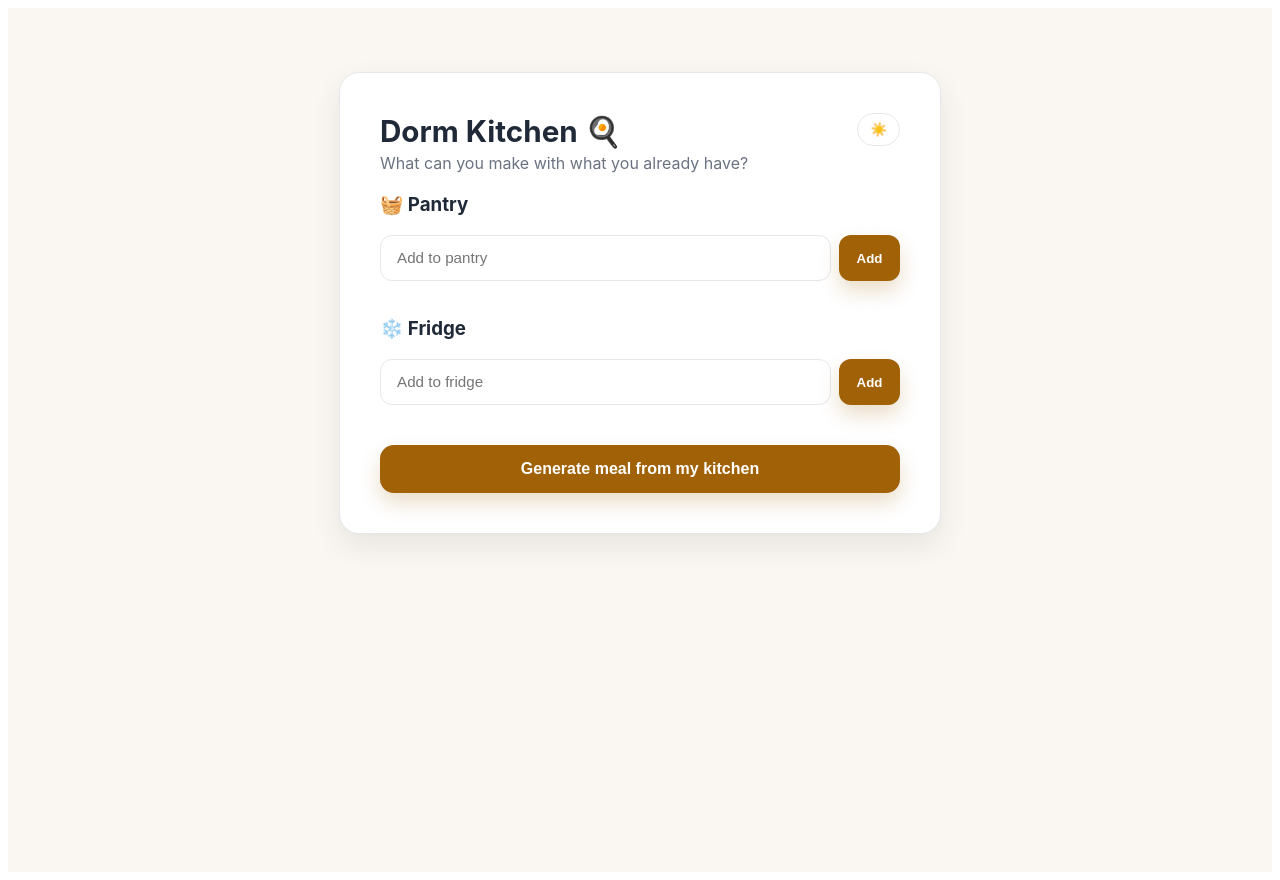
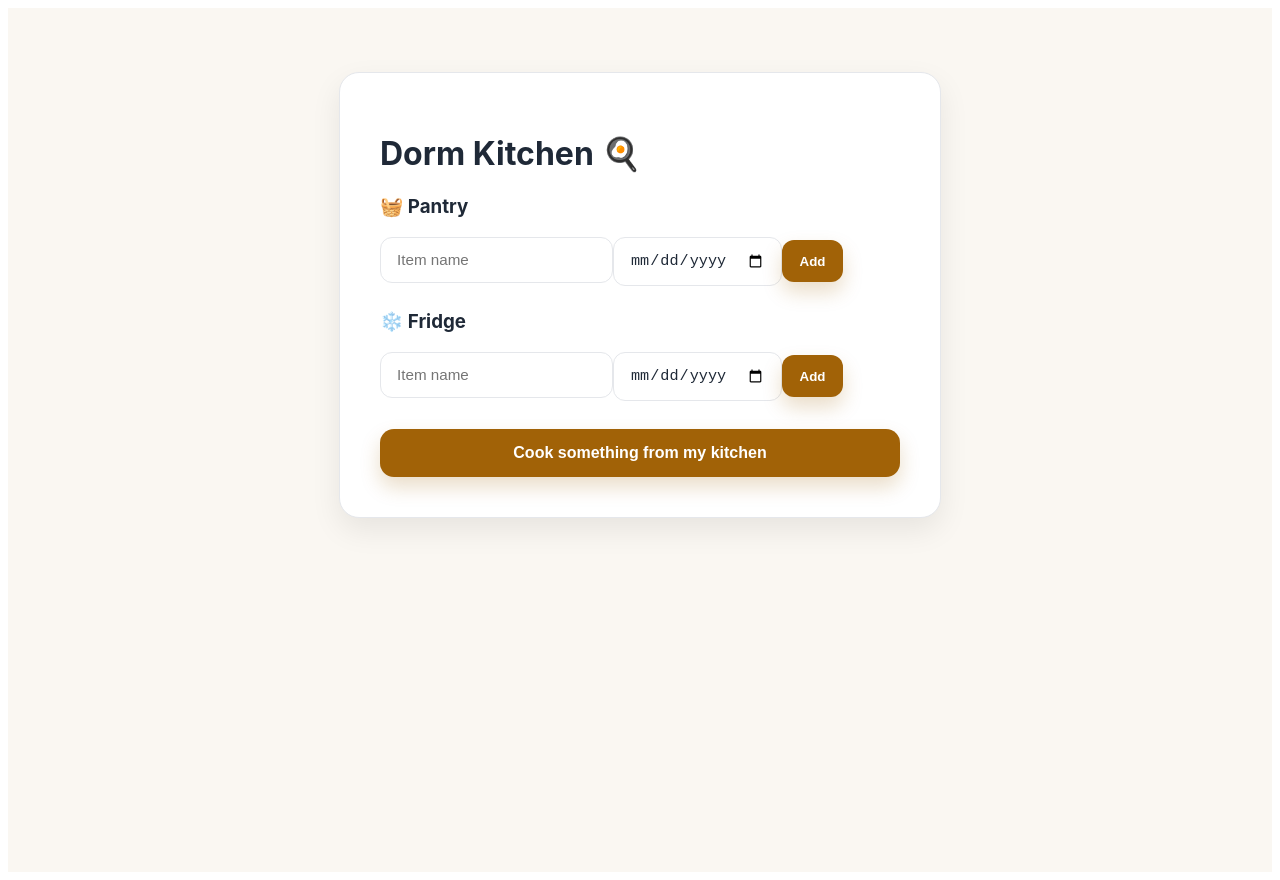
Before and after one commit to alishlish/collegemealai, a React (Vite) app in the folder client/: page / in a window 1280 px wide. Built offline with nearby package versions, Linux system fonts and the light colour scheme.

Commit message:
added expiration date prioritization functionality

```diff
--- a/client/src/App.tsx
+++ b/client/src/App.tsx
@@ -1,7 +1,19 @@
 import { useEffect, useMemo, useState } from "react";
 import "./App.css";
 
-type Scene = "kitchen" | "pantry" | "fridge" | "recipe";
+/* ---------- Types ---------- */
+
+type Scene = "kitchen" | "recipe";
+
+type InventoryItem = {
+  name: string;
+  expiresAt?: string; // ISO date string
+};
+
+type Inventory = {
+  pantry: InventoryItem[];
+  fridge: InventoryItem[];
+};
 
 type Recipe = {
   title: string;
@@ -12,99 +24,39 @@ type Recipe = {
   needs_to_buy: string[];
 };
 
+/* ---------- Helpers ---------- */
 
-type Inventory = {
-  pantry: string[];
-  fridge: string[];
-};
+function daysUntil(date?: string) {
+  if (!date) return null;
+  const diff =
+    new Date(date).getTime() - new Date().setHours(0, 0, 0, 0);
+  return Math.ceil(diff / (1000 * 60 * 60 * 24));
+}
 
 function getCollegeReality(recipe: Recipe) {
-  const stepsCount = recipe.steps.length;
   const tags: string[] = [];
-
-  if (stepsCount <= 5) tags.push("Quick to make");
-  if (stepsCount <= 7) tags.push("Low effort");
-  if (!recipe.ingredients.some((i) => i.toLowerCase().includes("oven"))) {
-    tags.push("No oven needed");
-  }
-
-  tags.push("Minimal cleanup");
-  tags.push("College-friendly");
-
+  if (recipe.steps.length <= 5) tags.push("Quick to make");
+  if (recipe.steps.length <= 7) tags.push("Low effort");
+  tags.push("Minimal cleanup", "College-friendly");
   return tags;
 }
 
-function LoadingDots() {
-  return (
-    <span className="simmer">
-      Generating something cozy
-      <span className="dots">
-        <span className="dot" />
-        <span className="dot" />
-        <span className="dot" />
-      </span>
-    </span>
-  );
-}
-
-/* ---------- Reusable Kitchen Section ---------- */
-function KitchenSection({
-  label,
-  emoji,
-  items,
-  onAdd,
-}: {
-  label: string;
-  emoji: string;
-  items: string[];
-  onAdd: (item: string) => void;
-}) {
-  const [input, setInput] = useState("");
-
-  return (
-    <div style={{ marginBottom: "1.5rem" }}>
-      <h3>{emoji} {label}</h3>
-
-      <div style={{ display: "flex", gap: "0.5rem", marginBottom: "0.75rem" }}>
-        <input
-          value={input}
-          onChange={(e) => setInput(e.target.value)}
-          placeholder={`Add to ${label.toLowerCase()}`}
-          className="input"
-        />
-        <button
-          className="btn btnPrimary"
-          onClick={() => {
-            if (!input.trim()) return;
-            onAdd(input.trim());
-            setInput("");
-          }}
-        >
-          Add
-        </button>
-      </div>
-
-      <ul className="chips">
-        {items.map((item, idx) => (
-          <li key={idx} className="chip">
-            {item}
-          </li>
-        ))}
-      </ul>
-    </div>
-  );
-}
+/* ---------- App ---------- */
 
 function App() {
-  /* ---------- Inventory ---------- */
+  const [scene, setScene] = useState<Scene>("kitchen");
+
+  /* Inventory */
   const [inventory, setInventory] = useState<Inventory>({
     pantry: [],
-    fridge: []
+    fridge: [],
   });
 
-  const [scene, setScene] = useState<Scene>("kitchen");
+  /* Recipe */
+  const [recipe, setRecipe] = useState<Recipe | null>(null);
+  const [loading, setLoading] = useState(false);
 
-
+  /* Persist inventory */
   useEffect(() => {
     const saved = localStorage.getItem("inventory");
     if (saved) setInventory(JSON.parse(saved));
@@ -114,24 +66,17 @@ function App() {
     localStorage.setItem("inventory", JSON.stringify(inventory));
   }, [inventory]);
 
-  /* ---------- Recipe ---------- */
-  const [recipe, setRecipe] = useState<Recipe | null>(null);
-  const [loading, setLoading] = useState(false);
-
-  /* ---------- Dark mode ---------- */
-  const [theme, setTheme] = useState<"light" | "dark">(() =>
-    localStorage.getItem("theme") === "dark" ? "dark" : "light"
-  );
-
-  useEffect(() => {
-    document.documentElement.setAttribute("data-theme", theme);
-    localStorage.setItem("theme", theme);
-  }, [theme]);
-
-  const realityTags = useMemo(
-    () => (recipe ? getCollegeReality(recipe) : []),
-    [recipe]
-  );
+  /* ---------- Add Item ---------- */
+  const addItem = (
+    section: "pantry" | "fridge",
+    name: string,
+    expiresAt?: string
+  ) => {
+    setInventory((inv) => ({
+      ...inv,
+      [section]: [...inv[section], { name, expiresAt }],
+    }));
+  };
 
   /* ---------- Generate ---------- */
   const handleGenerateMeal = async () => {
@@ -139,13 +84,14 @@ function App() {
       inventory.pantry.length === 0 &&
       inventory.fridge.length === 0
     ) {
-      alert("Add some items to your pantry or fridge first!");
+      alert("Add something to your kitchen first");
       return;
     }
 
     try {
       setLoading(true);
       setRecipe(null);
+      setScene("recipe");
 
       const res = await fetch("http://localhost:5001/api/generate", {
         method: "POST",
@@ -154,183 +100,184 @@ function App() {
       });
 
       const data: Recipe = await res.json();
-      setRecipe(data);
+      setRecipe({
+        ...data,
+        used_from_pantry: data.used_from_pantry ?? [],
+        used_from_fridge: data.used_from_fridge ?? [],
+        needs_to_buy: data.needs_to_buy ?? [],
+      });
     } catch (err) {
-      console.error("Error generating meal", err);
+      console.error(err);
     } finally {
       setLoading(false);
     }
   };
 
+  const realityTags = useMemo(
+    () => (recipe ? getCollegeReality(recipe) : []),
+    [recipe]
+  );
+
+  /* ---------- UI ---------- */
+
   return (
     <div className="page">
       <div className="card">
-        {/* Header */}
-        <div className="headerRow">
-          <div>
-            <h1 className="title">Dorm Kitchen 🍳</h1>
-            <p className="subtitle">
-              What can you make with what you already have?
-            </p>
-          </div>
+        <h1>Dorm Kitchen 🍳</h1>
 
-          <button
-            className="toggle"
-            onClick={() => setTheme((t) => (t === "dark" ? "light" : "dark"))}
-          >
-            {theme === "dark" ? "🌙" : "☀️"}
-          </button>
-        </div>
-
-        {/* ---------- KITCHEN SCENE ---------- */}
         {scene === "kitchen" && (
           <>
+            {/* Pantry */}
             <KitchenSection
               label="Pantry"
               emoji="🧺"
               items={inventory.pantry}
-              onAdd={(item) =>
-                setInventory((inv) => ({
-                  ...inv,
-                  pantry: [...inv.pantry, item],
-                }))
-              }
+              onAdd={(name, date) => addItem("pantry", name, date)}
             />
 
+            {/* Fridge */}
             <KitchenSection
               label="Fridge"
               emoji="❄️"
               items={inventory.fridge}
-              onAdd={(item) =>
-                setInventory((inv) => ({
-                  ...inv,
-                  fridge: [...inv.fridge, item],
-                }))
-              }
+              onAdd={(name, date) => addItem("fridge", name, date)}
             />
 
-            <button
-              className="btn btnPrimary btnFull"
-              onClick={() => {
-                handleGenerateMeal();
-                setScene("recipe");
-              }}
-            >
-              Generate meal from my kitchen
+            <button className="btn btnPrimary btnFull" onClick={handleGenerateMeal}>
+              Cook something from my kitchen
             </button>
           </>
         )}
 
-        {/* ---------- PANTRY SCENE ---------- */}
-        {scene === "pantry" && (
-          <>
-            <button className="btn btnGhost" onClick={() => setScene("kitchen")}>
-              ← Back to kitchen
-            </button>
-
-            <KitchenSection
-              label="Pantry"
-              emoji="🧺"
-              items={inventory.pantry}
-              onAdd={(item) =>
-                setInventory((inv) => ({
-                  ...inv,
-                  pantry: [...inv.pantry, item],
-                }))
-              }
-            />
-          </>
-        )}
-
-        {/* ---------- FRIDGE SCENE ---------- */}
-        {scene === "fridge" && (
-          <>
-            <button className="btn btnGhost" onClick={() => setScene("kitchen")}>
-              ← Back to kitchen
-            </button>
-
-            <KitchenSection
-              label="Fridge"
-              emoji="❄️"
-              items={inventory.fridge}
-              onAdd={(item) =>
-                setInventory((inv) => ({
-                  ...inv,
-                  fridge: [...inv.fridge, item],
-                }))
-              }
-            />
-          </>
-        )}
-
-        {/* ---------- RECIPE SCENE ---------- */}
         {scene === "recipe" && (
           <>
             <button className="btn btnGhost" onClick={() => setScene("kitchen")}>
               ← Back to kitchen
             </button>
 
-            {loading && (
-              <p className="muted">
-                <LoadingDots />
-              </p>
-            )}
+            {loading && <p>Simmering…</p>}
 
             {recipe && (
-              <div className="result">
+              <>
                 <h2>{recipe.title}</h2>
-
-                <h4>Ingredients</h4>
-                <ul>
-                  {recipe.ingredients.map((ing, idx) => (
-                    <li key={idx}>{ing}</li>
-                  ))}
-                </ul>
 
                 <h4>Steps</h4>
                 <ol>
-                  {recipe.steps.map((step, idx) => (
-                    <li key={idx}>{step}</li>
+                  {recipe.steps.map((s, i) => (
+                    <li key={i}>{s}</li>
                   ))}
                 </ol>
 
+                {/* Pantry Diff */}
                 <div className="infoBox">
                   <strong>🧺 Used from your kitchen</strong>
                   <ul>
-                    {recipe.used_from_pantry?.map((i, idx) => (
-                      <li key={idx}>Pantry: {i}</li>
+                    {recipe.used_from_pantry.map((i) => (
+                      <li key={i}>Pantry: {i}</li>
                     ))}
-                    {recipe.used_from_fridge?.map((i, idx) => (
-                      <li key={idx}>Fridge: {i}</li>
+                    {recipe.used_from_fridge.map((i) => (
+                      <li key={i}>Fridge: {i}</li>
                     ))}
                   </ul>
+                </div>
 
-                  {recipe.needs_to_buy?.length > 0 && (
-                    <>
+                {/* Shopping List */}
+                {recipe.needs_to_buy.length > 0 && (
+                  <div className="infoBox">
                     <strong>🛒 You may need to buy</strong>
                     <ul>
-                        {recipe.needs_to_buy.map((i, idx) => (
-                          <li key={idx}>{i}</li>
+                      {recipe.needs_to_buy.map((item) => (
+                        <li key={item}>
+                          {item}{" "}
+                          <button
+                            className="btn btnMini"
+                            onClick={() => addItem("pantry", item)}
+                          >
+                            Add to pantry
+                          </button>
+                        </li>
                       ))}
                     </ul>
-                    </>
+                  </div>
                 )}
-                </div>
 
+                {/* Reality */}
                 <div className="infoBox">
                   <strong>College Reality Check</strong>
                   <ul>
-                    {realityTags.map((tag, idx) => (
-                      <li key={idx}>✔️ {tag}</li>
+                    {realityTags.map((t) => (
+                      <li key={t}>✔️ {t}</li>
                     ))}
                   </ul>
                 </div>
-              </div>
+              </>
             )}
           </>
         )}
       </div>
+    </div>
+  );
+}
 
+/* ---------- Kitchen Section ---------- */
+
+function KitchenSection({
+  label,
+  emoji,
+  items,
+  onAdd,
+}: {
+  label: string;
+  emoji: string;
+  items: InventoryItem[];
+  onAdd: (name: string, expiresAt?: string) => void;
+}) {
+  const [name, setName] = useState("");
+  const [date, setDate] = useState("");
+
+  return (
+    <div style={{ marginBottom: "1.5rem" }}>
+      <h3>{emoji} {label}</h3>
+
+      <input
+        className="input"
+        placeholder="Item name"
+        value={name}
+        onChange={(e) => setName(e.target.value)}
+      />
+
+      <input
+        type="date"
+        className="input"
+        value={date}
+        onChange={(e) => setDate(e.target.value)}
+      />
+
+      <button
+        className="btn btnPrimary"
+        onClick={() => {
+          if (!name.trim()) return;
+          onAdd(name.trim(), date || undefined);
+          setName("");
+          setDate("");
+        }}
+      >
+        Add
+      </button>
+
+      <ul className="chips">
+        {items.map((item, idx) => (
+          <li key={idx} className="chip">
+            {item.name}
+            {item.expiresAt && (
+              <span className="muted">
+                {" "}
+                ({daysUntil(item.expiresAt)}d)
+              </span>
+            )}
+          </li>
+        ))}
+      </ul>
     </div>
   );
 }
```
Also changed, not shown: 1 other file (tests, documents, lock files or other folders). Lines whose indentation alone changed are shown as unchanged.
